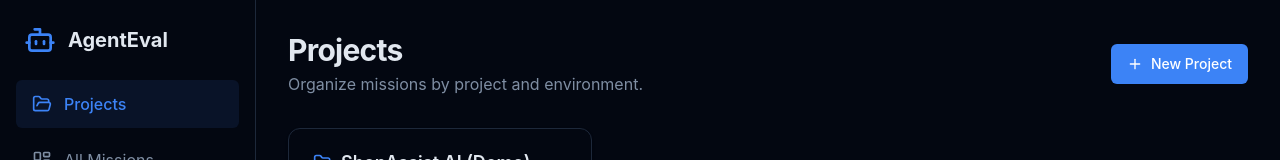
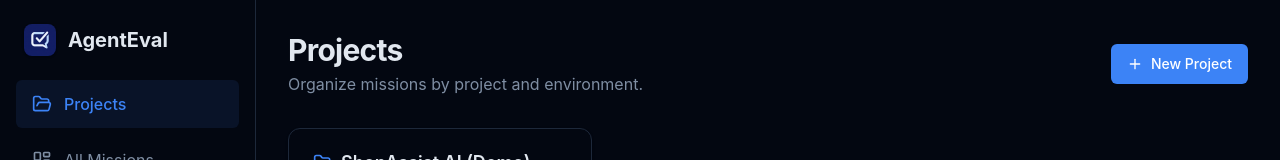
Before and after one commit to AlexandreDeCarli/AgentEval, a React (Vite) app: page / in a window 1280 px wide. Shown: the top 160 px of the page. Built offline with nearby package versions, Linux system fonts and the light colour scheme; no server answers.

Commit message:
feat: replace sidebar icon with custom branding and update site favicon

```diff
--- a/index.html
+++ b/index.html
@@ -2,7 +2,7 @@
 <html lang="en">
   <head>
     <meta charset="UTF-8" />
-    <link rel="icon" type="image/svg+xml" href="/vite.svg" />
+    <link rel="icon" type="image/png" href="/favicon.png" />
     <meta name="viewport" content="width=device-width, initial-scale=1.0" />
     <title>AgentEval</title>
   </head>
--- a/src/components/Sidebar.tsx
+++ b/src/components/Sidebar.tsx
@@ -1,6 +1,6 @@
 import React from 'react';
 import { NavLink } from 'react-router-dom';
-import { FolderOpen, LayoutDashboard, ListRestart, Settings, Bot } from 'lucide-react';
+import { FolderOpen, LayoutDashboard, ListRestart, Settings } from 'lucide-react';
 
 export const Sidebar: React.FC = () => {
     const links = [
@@ -13,7 +13,7 @@ export const Sidebar: React.FC = () => {
     return (
         <aside className="w-64 h-screen border-r border-border bg-card flex flex-col">
             <div className="p-6 flex items-center gap-3">
-                <Bot className="w-8 h-8 text-primary" />
+                <img src="/icon.png" alt="AgentEval Logo" className="w-8 h-8 rounded-lg shadow-sm" />
                 <h1 className="text-xl font-bold">AgentEval</h1>
             </div>
             <nav className="flex-1 px-4 space-y-2">
```
Also changed, not shown: public/favicon.png (added), public/icon.png (added).
